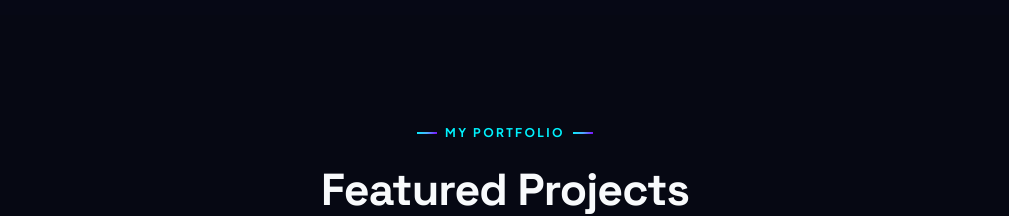
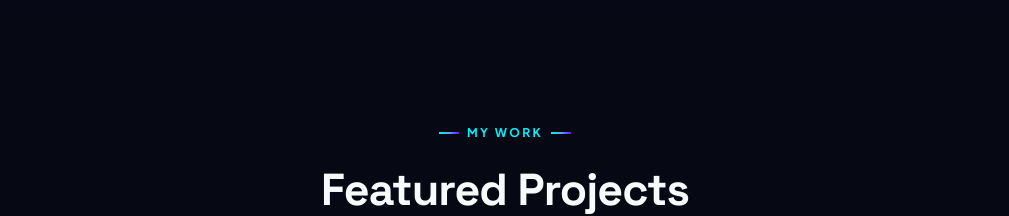
Before and after one commit to Anbhuti/Anubhuti-Portfolio, a React (Vite) app in the folder anubhuti-portfolio/: page / in a window 1280 px wide. Shown: the part 2840-3056 px from the top of the page, without its empty margins (135-1144 px from the left). Built offline with nearby package versions, Linux system fonts and the light colour scheme.

Commit message:
fix deployment

```diff
--- a/anubhuti-portfolio/src/App.jsx
+++ b/anubhuti-portfolio/src/App.jsx
@@ -773,7 +773,7 @@ function IntroVideo() {
   );
 }
 
-/* ── MAIN PORTFOLIO COMPONENT ── */
+/* ── MAIN COMPONENT ── */
 export default function App() {
   const [activeSection, setActiveSection] = useState("hero");
   // Fullscreen introduction state
@@ -1560,7 +1560,7 @@ export default function App() {
             <div style={{ textAlign: "center", maxWidth: "600px", margin: "0 auto" }}>
               <div style={{ display: "inline-flex", alignItems: "center", gap: "8px", marginBottom: "12px" }}>
                 <div style={{ width: "20px", height: "2px", background: "var(--grad-primary)" }} />
-                <span style={{ textTransform: "uppercase", fontSize: "0.75rem", letterSpacing: "0.2em", color: "var(--color-cyan)", fontWeight: 700 }}>My Portfolio</span>
+                <span style={{ textTransform: "uppercase", fontSize: "0.75rem", letterSpacing: "0.2em", color: "var(--color-cyan)", fontWeight: 700 }}>My Work</span>
                 <div style={{ width: "20px", height: "2px", background: "var(--grad-primary)" }} />
               </div>
               <h2 style={{ fontSize: "clamp(2rem, 3.5vw, 2.8rem)", fontWeight: 800, marginBottom: "16px" }}>
@@ -1783,7 +1783,7 @@ export default function App() {
                       <ExternalLink size={18} style={{ color: "var(--color-purple)" }} />
                     </a>
                     <div>
-                      <span style={{ display: "block", fontSize: "0.75rem", color: "var(--text-muted)", textTransform: "uppercase" }}>Current Portfolio</span>
+                      <span style={{ display: "block", fontSize: "0.75rem", color: "var(--text-muted)", textTransform: "uppercase" }}>Current Site</span>
                       <a href="https://my-websitee-q63x.onrender.com" target="_blank" rel="noreferrer" style={{ fontSize: "0.95rem", color: "#fff", fontWeight: 500 }} className="hover-glow">my-websitee-q63x.onrender.com</a>
                     </div>
                   </div>
@@ -1858,7 +1858,7 @@ export default function App() {
                       cursor: "pointer", transition: "transform 0.2s", textAlign: "center"
                     }}
                   >
-                    Send Message
+                    Send
                   </button>
                 </form>
               </div>
@@ -1882,7 +1882,7 @@ export default function App() {
             <div style={{ display: "flex", gap: "20px", flexWrap: "wrap", justifyContent: "center" }}>
               <a href="https://github.com/Anbhuti" target="_blank" rel="noreferrer" style={{ color: "var(--text-secondary)", textDecoration: "none", fontSize: "0.85rem", transition: "color 0.2s" }} onMouseEnter={(e) => e.currentTarget.style.color = "var(--color-cyan)"} onMouseLeave={(e) => e.currentTarget.style.color = "var(--text-secondary)"}>GitHub Link</a>
               <a href="https://www.linkedin.com/in/anubhuti-pal-117886232" target="_blank" rel="noreferrer" style={{ color: "var(--text-secondary)", textDecoration: "none", fontSize: "0.85rem", transition: "color 0.2s" }} onMouseEnter={(e) => e.currentTarget.style.color = "var(--color-cyan)"} onMouseLeave={(e) => e.currentTarget.style.color = "var(--text-secondary)"}>LinkedIn Link</a>
-              <a href="https://my-websitee-q63x.onrender.com" target="_blank" rel="noreferrer" style={{ color: "var(--text-secondary)", textDecoration: "none", fontSize: "0.85rem", transition: "color 0.2s" }} onMouseEnter={(e) => e.currentTarget.style.color = "var(--color-cyan)"} onMouseLeave={(e) => e.currentTarget.style.color = "var(--text-secondary)"}>Portfolio Link</a>
+              <a href="https://my-websitee-q63x.onrender.com" target="_blank" rel="noreferrer" style={{ color: "var(--text-secondary)", textDecoration: "none", fontSize: "0.85rem", transition: "color 0.2s" }} onMouseEnter={(e) => e.currentTarget.style.color = "var(--color-cyan)"} onMouseLeave={(e) => e.currentTarget.style.color = "var(--text-secondary)"}>Website Link</a>
               <a href="mailto:palanubhuti2707@gmail.com" style={{ color: "var(--text-secondary)", textDecoration: "none", fontSize: "0.85rem", transition: "color 0.2s" }} onMouseEnter={(e) => e.currentTarget.style.color = "var(--color-cyan)"} onMouseLeave={(e) => e.currentTarget.style.color = "var(--text-secondary)"}>Email Link</a>
             </div>
 
```
